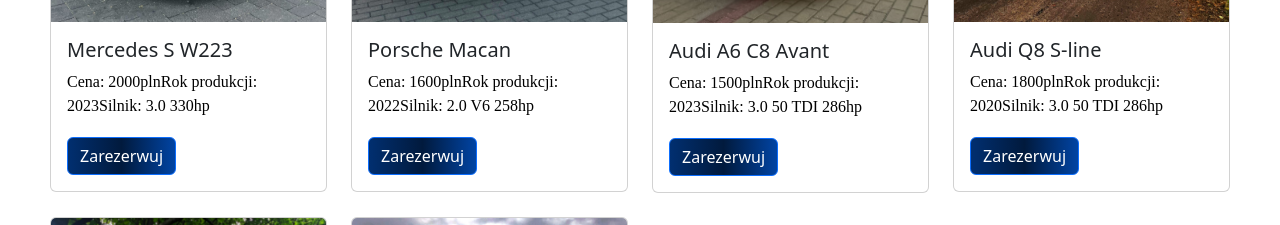
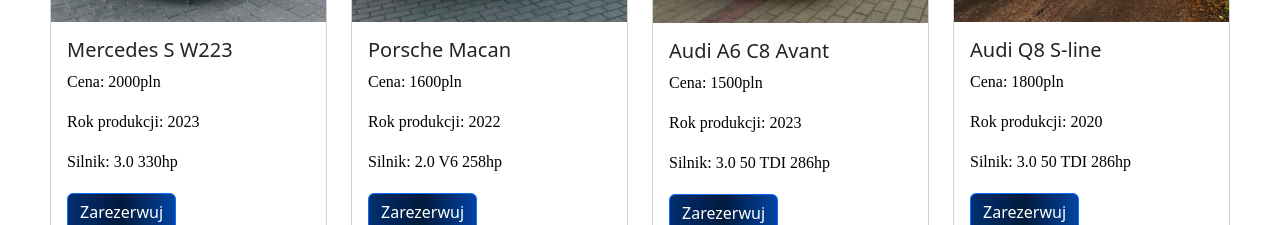
Before and after one commit to artwol993/weselny-woz, a React (Create React App) app: page / in a window 1280 px wide. Shown: the part 3472-3697 px from the top of the page. Built offline with nearby package versions, Linux system fonts and the light colour scheme.

Commit message:
add animation to gallery

```diff
--- a/src/component/gallery.jsx
+++ b/src/component/gallery.jsx
@@ -7,6 +7,8 @@ import Carousel from "react-bootstrap/Carousel";
 import Col from "react-bootstrap/Col";
 import Modal from "react-bootstrap/Modal";
 import Row from "react-bootstrap/Row";
+
+import { motion } from "framer-motion";
 
 function Gallery({ onSelectCar }) {
   const [index, setIndex] = useState(0);
@@ -40,6 +42,15 @@ function Gallery({ onSelectCar }) {
     }
   };
 
+  const containerVariants = {
+    hidden: { opacity: 0, y: 50 },
+    visible: {
+      opacity: 1,
+      y: 0,
+      transition: { duration: 0.8, ease: "easeInOut" },
+    },
+  };
+
   return (
     <section id="gallery" className="container-gallery">
       <h2> Wybierz auto</h2>
@@ -51,6 +62,14 @@ function Gallery({ onSelectCar }) {
       <Row xs={1} sm={2} md={2} lg={3} xl={4} className="g-4">
         {Cars.map((car) => (
           <Col key={car.id}>
+            <motion.div
+              className="Card"
+              initial="hidden"
+              whileInView="visible"
+              viewport={{ once: true }}
+              variants={containerVariants}
+              key={car.id}
+            >
               <Card>
                 <Card.Img
                   className="box-photo"
@@ -69,11 +88,9 @@ function Gallery({ onSelectCar }) {
                 />
                 <Card.Body>
                   <Card.Title>{car.name}</Card.Title>
-                <Card.Text>
-                  Cena: {car.price}
-                  Rok produkcji: {car.year}
-                  Silnik: {car.engine}
-                </Card.Text>
+                  <Card.Text>Cena: {car.price}</Card.Text>
+                  <Card.Text>Rok produkcji: {car.year}</Card.Text>
+                  <Card.Text>Silnik: {car.engine}</Card.Text>
                   <Button
                     className="gallery-button"
                     onClick={() => {
@@ -85,6 +102,7 @@ function Gallery({ onSelectCar }) {
                   </Button>
                 </Card.Body>
               </Card>
+            </motion.div>
           </Col>
         ))}
       </Row>
```
Lines whose indentation alone changed are shown as unchanged.
